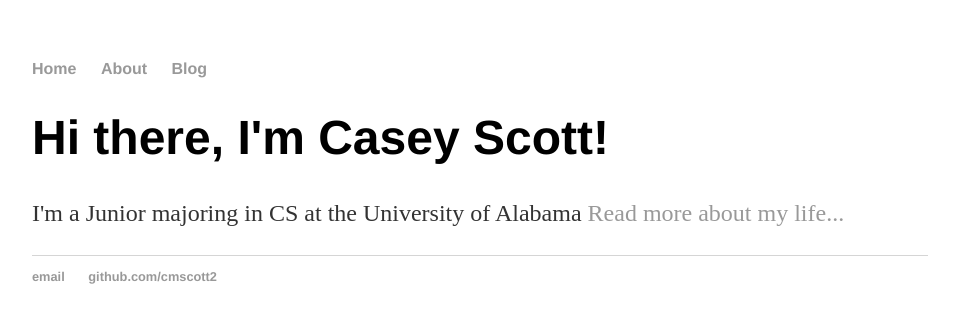
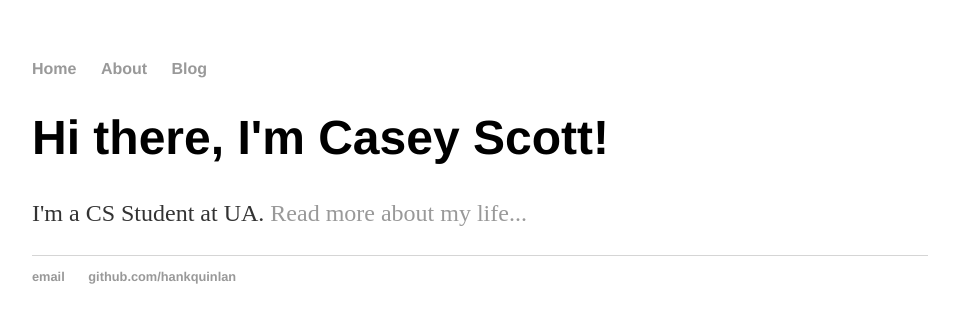
Before and after one commit to cmscott2/cmscott2.github.io, a Jekyll site: the page built from index.html, in a window 1280 px wide. Shown: the top 323 px of the page, without its empty margins (160-1119 px from the left). Built offline with Jekyll 4.4.1, drawn with Linux system fonts in a browser that asks for light colours.

Commit message:
Update index.html

```diff
--- a/index.html
+++ b/index.html
@@ -1,29 +1,8 @@
-<!DOCTYPE html>
-<html>
-	<head>
-		<title>Casey Scott</title>
-		<!-- link to main stylesheet -->
-		<link rel="stylesheet" type="text/css" href="/css/main.css">
-	</head>
-	<body>
-		<nav>
-    		<ul>
-        		<li><a href="/">Home</a></li>
-	        	<li><a href="/about">About</a></li>
-        		<li><a href="/blog">Blog</a></li>
-    		</ul>
-		</nav>
-		<div class="container">
-    		<div class="blurb">
-        		<h1>Hi there, I'm Casey Scott!</h1>
-				<p>I'm a Junior majoring in CS at the University of Alabama <a href="/about">Read more about my life...</a></p>
-    		</div><!-- /.blurb -->
-		</div><!-- /.container -->
-		<footer>
-    		<ul>
-        		<li><a href="mailto:cmscott2@crimson.ua.edu">email</a></li>
-        		<li><a href="https://github.com/cmscott2">github.com/cmscott2</a></li>
-			</ul>
-		</footer>
-	</body>
-</html>
+---
+layout: default
+title: Casey Scott
+---
+<div class="blurb">
+	<h1>Hi there, I'm Casey Scott!</h1>
+	<p>I'm a CS Student at UA.  <a href="/about">Read more about my life...</a></p>
+</div><!-- /.blurb -->
```
